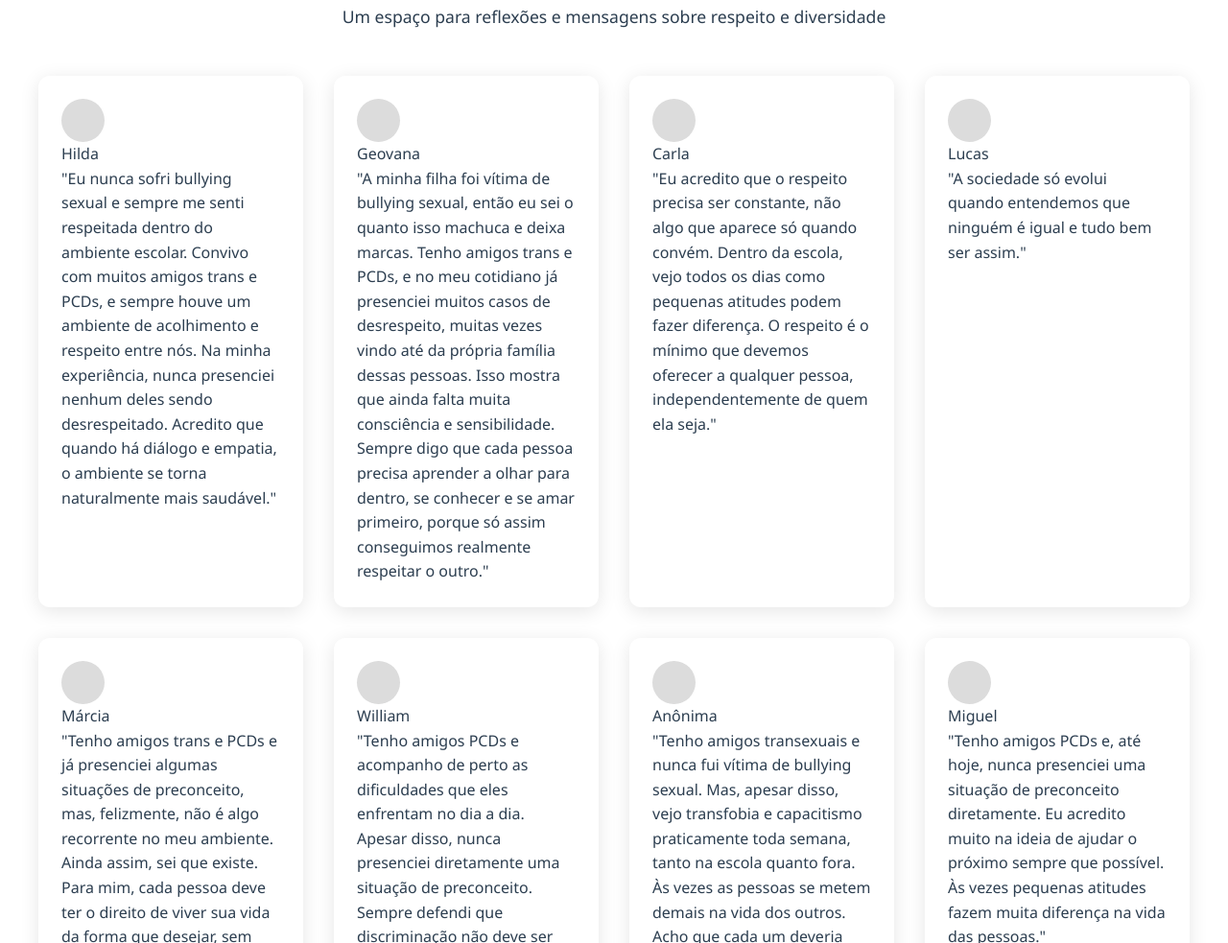
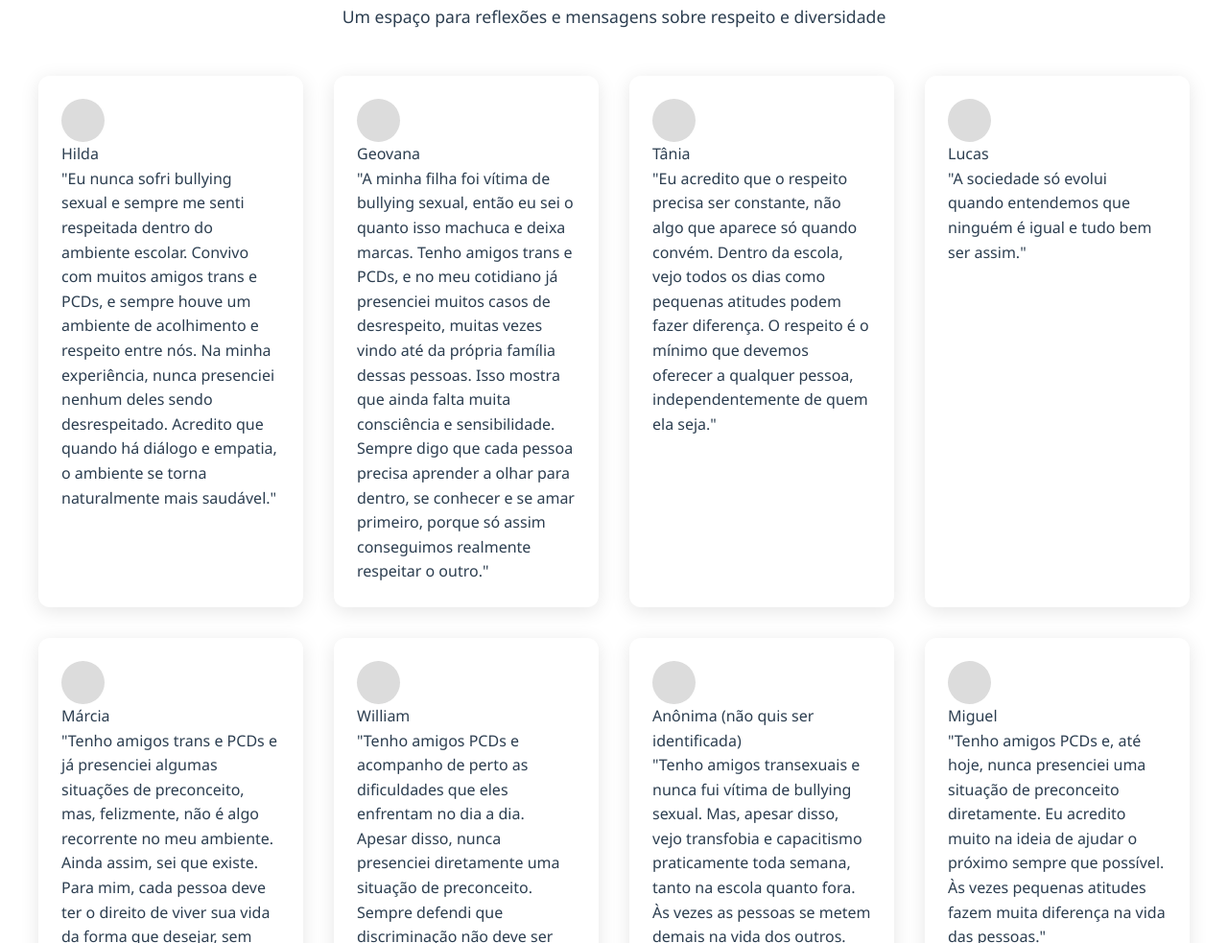
Before and after one commit to daniellyk/projeto-escola-conscientiza, a plain HTML site: page páginas/TelaInicial/index.html in a window 1280 px wide. Shown: the part 2063-3046 px from the top of the page at 96% size. Drawn offline with nearby package versions, Linux system fonts and the light colour scheme.

Commit message:
corrigindo nomes

```diff
--- a/páginas/TelaInicial/index.html
+++ b/páginas/TelaInicial/index.html
@@ -167,7 +167,7 @@
                 <div class="fala-header">
                     <div class="avatar"></div>
                     <div class="fala-info">
-                        <span class="nome">Carla</span>
+                        <span class="nome">Tânia</span>
                     </div>
                 </div>
                 <div class="fala-conteudo">
@@ -218,7 +218,7 @@
                 <div class="fala-header">
                     <div class="avatar"></div>
                     <div class="fala-info">
-                        <span class="nome">Anônima</span>
+                        <span class="nome">Anônima (não quis ser identificada) </span>
                     </div>
                 </div>
                 <div class="fala-conteudo">
```
